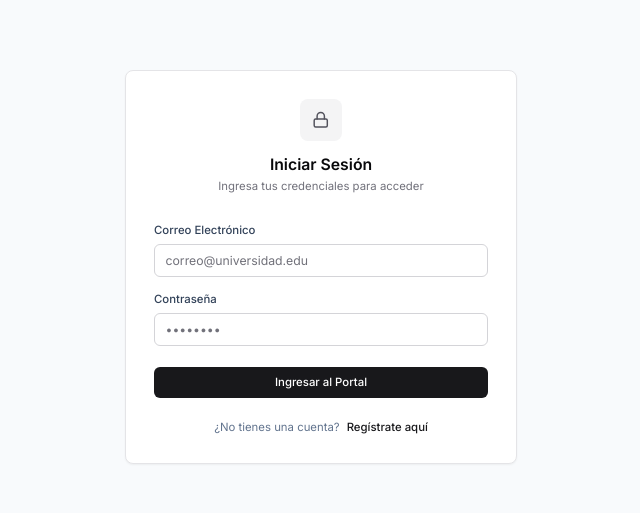
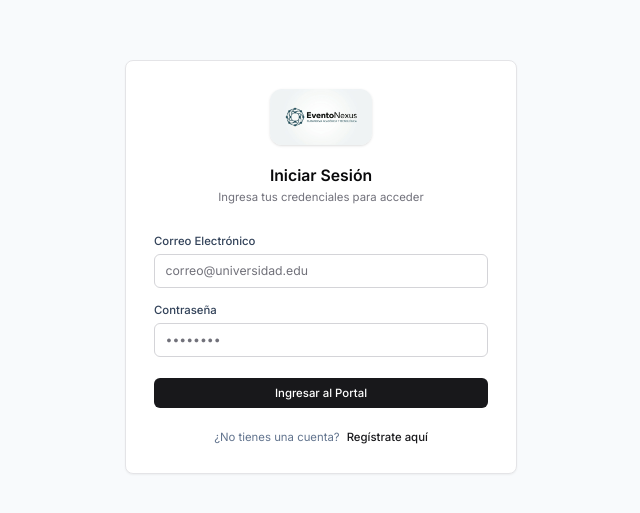
Before and after one commit to Gill3010/nova, a React (Vite) app: page /login in a window 1280 px wide. Shown: the part 133-646 px from the top of the page, without its empty margins (319-959 px from the left). Built offline with nearby package versions, Linux system fonts and the light colour scheme.

Commit message:
feat: Agregar logo oficial de EventoNexus

```diff
--- a/index.html
+++ b/index.html
@@ -5,7 +5,7 @@
     <meta name="viewport" content="width=device-width, initial-scale=1.0" />
     <meta name="description" content="Nova — Plataforma de gestión de congresos universitarios con integración OJS 3.4. Administra congresos, ponencias, revisiones e inscripciones." />
     <meta name="theme-color" content="#0f172a" />
-    <link rel="icon" type="image/svg+xml" href="/favicon.svg" />
+    <link rel="icon" type="image/jpeg" href="/logo_nexus.jpg" />
     <title>Nova — Gestión de Congresos Universitarios</title>
   </head>
   <body>
--- a/src/components/layout/Header.tsx
+++ b/src/components/layout/Header.tsx
@@ -13,11 +13,9 @@ export const Header: React.FC<HeaderProps> = ({ onOpenDashboard }) => {
   return (
     <header className="flex justify-between items-center px-5 py-3 bg-white dark:bg-zinc-900 border border-zinc-200 dark:border-zinc-800 rounded-lg shadow-xs flex-wrap gap-4">
       <div className="flex items-center gap-3">
-        <div className="flex items-center gap-2.5">
-          <span className="text-base font-bold text-zinc-900 dark:text-white tracking-tight">
-            Nova
-          </span>
-          <span className="hidden sm:inline-block h-4 w-px bg-zinc-200 dark:bg-zinc-700" aria-hidden="true" />
+          <div className="flex items-center gap-2.5">
+            <img src="/logo_nexus.jpg" alt="Nova Logo" className="h-8 object-contain rounded" />
+            <span className="hidden sm:inline-block h-4 w-px bg-zinc-200 dark:bg-zinc-700" aria-hidden="true" />
           <span className="hidden sm:inline-block text-xs text-zinc-500 dark:text-zinc-400">
             Gestión de Congresos
           </span>
--- a/src/features/auth/AuthPage.tsx
+++ b/src/features/auth/AuthPage.tsx
@@ -69,8 +69,8 @@ export const AuthPage: React.FC = () => {
   return (
     <Card className="w-full max-w-md p-8 animate-fade-in shadow-2xl">
         <div className="text-center mb-8">
-          <div className="inline-flex items-center justify-center w-12 h-12 rounded-lg bg-zinc-100 dark:bg-zinc-800 text-zinc-600 dark:text-zinc-400 mb-4">
-            <Lock className="h-5 w-5" aria-hidden="true" />
+          <div className="inline-flex items-center justify-center mb-6">
+            <img src="/logo_nexus.jpg" alt="Nova Logo" className="h-16 object-contain rounded-xl shadow-sm" />
           </div>
           <h1 className="text-xl font-bold text-zinc-900 dark:text-white">
             {isLogin ? 'Iniciar Sesión' : 'Crear Cuenta'}
```
Also changed, not shown: public/logo_nexus.jpg (added).
